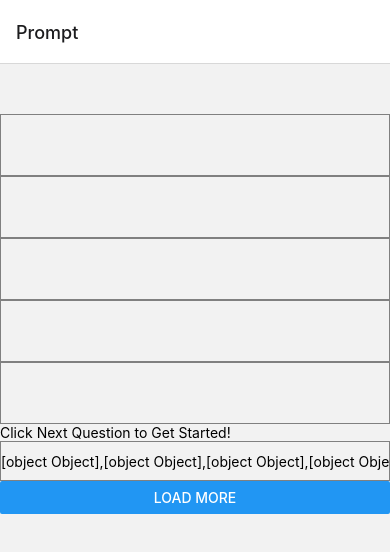
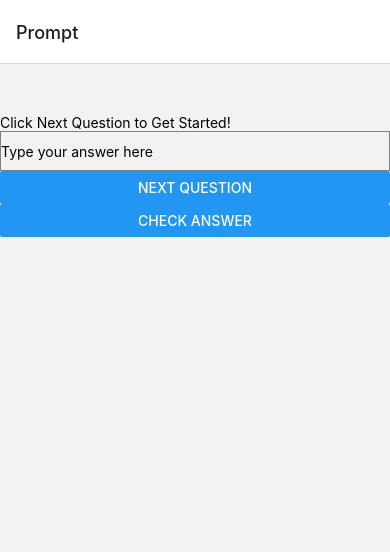
Before and after one commit to Claykunz/Project-3-, a React Native app in the folder Trivia/: screen /Prompt in a window 390 px wide. Shown: the top 552 px of the page. Built offline with nearby package versions, Linux system fonts and the light colour scheme.

Commit message:
resolved the app to a prompt, input, and two buttons. Now need to add the API to get the questions loaded in.

```diff
--- a/Trivia/Prompt.js
+++ b/Trivia/Prompt.js
@@ -6,11 +6,7 @@ const Prompt = ({ navigation, route }) => {
   console.log(route.params)
 
 const startingDataSource = [
-    { "question": "Click Next Question to Get Started!", "releaseYear": "2003" },
-    { "question": "The Grinch", "releaseYear": "1966" },
-    { "question": "Die Hard", "releaseYear": "1988" },
-    { "question": "Home Alone", "releaseYear": "1990" },
-    { "question": "A Christmas Story", "releaseYear": "1983" }
+    { "question": "Click Next Question to Get Started!", "answer": "2003" }
   ];
 
 
@@ -31,30 +27,10 @@ const startingDataSource = [
 
   };
 
-  const [movies, setMovies] = useState(startingDataSource);
-
-
-  useEffect(() => {
-    if(route.params) {
-      setMovies(movies.concat(route.params));
-     }
-   }, [route.params]);
 
 
   return (
     <View style={styles.container}>
-      <FlatList
-            data={movies}
-            extraData = {movies}
-            renderItem={({item}) =>
-                <View style={styles.border}>
-                  <TouchableOpacity onPress = {() => navigation.navigate('MovieDetails', item)} >
-                      <Text style={styles.item}>{item.title}</Text>
-                      <Text style = {styles.item}>{item.description}</Text>
-                  </TouchableOpacity>
-                </View>
-            } />
-
             <Text>{startingDataSource[0]["question"]}</Text>
 
             <TextInput
@@ -63,9 +39,10 @@ const startingDataSource = [
           borderColor: 'gray',
           borderWidth: 1
         }}
-        defaultValue={movies}
+        defaultValue="Type your answer here"
       />
-        <Button title="Load More" onPress = {() => navigation.navigate('Prompt', getMoviesFromApi())} />
+        <Button title="Next Question" onPress = {() => console.log("Pressed!")} />
+        <Button title="Check Answer" onPress = {() => console.log("Pressed!")} />
     </View>
   );
 }
```
